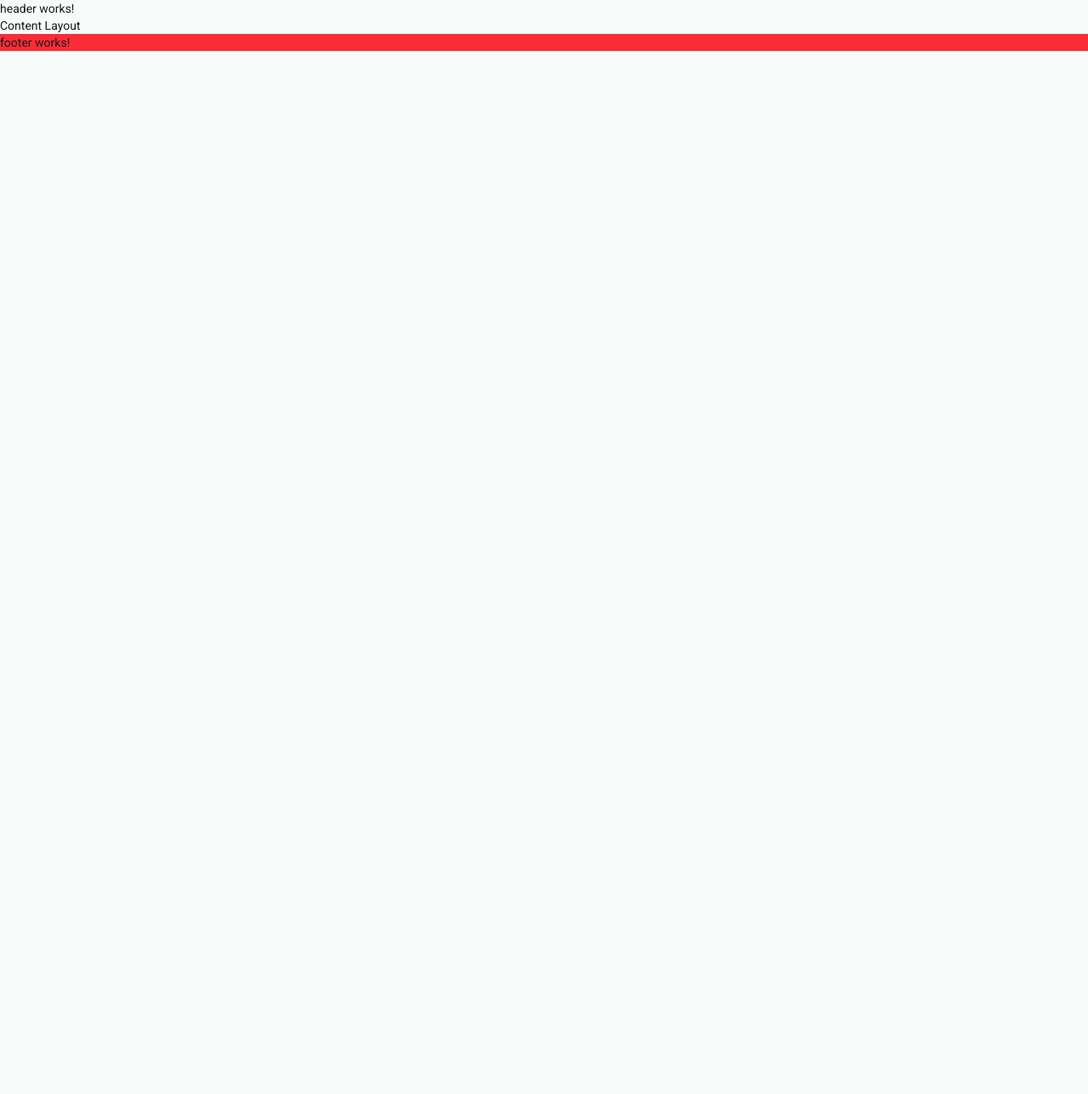
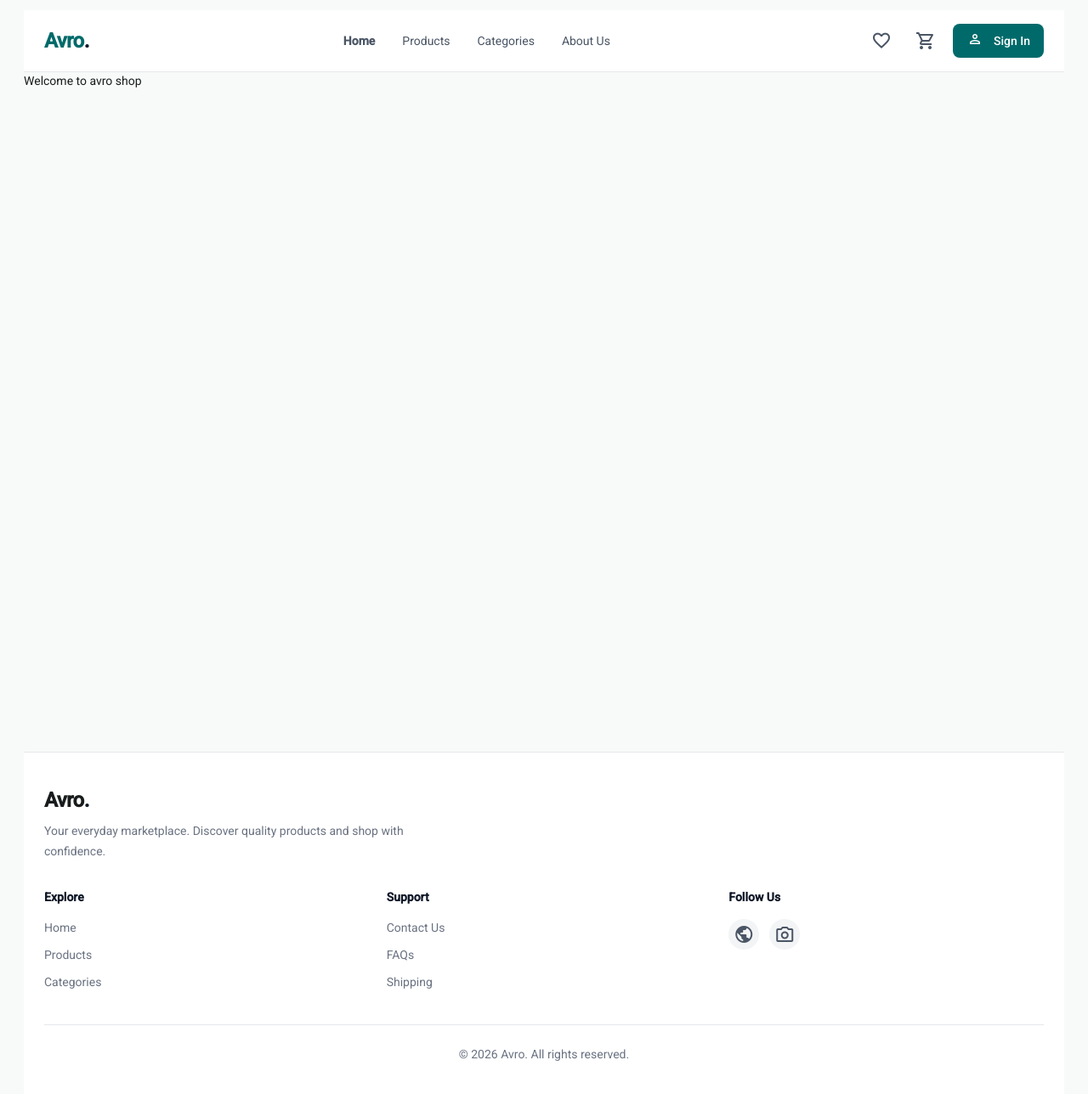
Before and after one commit to furqanRupom/avro, an Angular app: page / in a window 1280 px wide. Shown: the top 1288 px of the page at 85% size. Before the commit the page ends 800 px from the top, so only its background shows below. Built offline with nearby package versions, Linux system fonts and the light colour scheme.

Commit message:
feat(header & footer): added basic header and footer

```diff
--- a/src/app/layout/content-layout/content-layout.html
+++ b/src/app/layout/content-layout/content-layout.html
@@ -1,5 +1,9 @@
 <!-- layout/content-layout.html -->
-<app-header />
-<p>Content Layout</p>
-<router-outlet></router-outlet>
-<app-footer />
+<section class="max-w-7xl mx-auto py-3 px-7">
+  <app-header />
+  <main class="min-h-screen">
+   <h3>Welcome to avro shop</h3>
+    <router-outlet></router-outlet>
+  </main>
+  <app-footer />
+</section>
--- a/src/app/layout/footer/footer.html
+++ b/src/app/layout/footer/footer.html
@@ -1 +1,74 @@
-<p class="bg-red-500">footer works!</p>
+ <footer class="border-t border-gray-200 bg-white">
+   <div class="mx-auto max-w-7xl px-6 py-10">
+
+     <!-- Brand -->
+     <div class="mb-8">
+       <a
+         routerLink="/"
+         class="text-2xl font-bold tracking-tight text-primary"
+       >
+         Avro<span class="text-gray-900">.</span>
+       </a>
+
+       <p class="mt-2 max-w-md text-sm leading-6 text-gray-500">
+         Your everyday marketplace. Discover quality products and shop with
+         confidence.
+       </p>
+     </div>
+
+     <!-- Links -->
+     <div class="grid grid-cols-2 gap-8 sm:grid-cols-3">
+
+       <div>
+         <h3 class="mb-4 text-sm font-semibold text-gray-900">Explore</h3>
+
+         <ul class="space-y-3 text-sm text-gray-500">
+           <li><a routerLink="/" class="transition hover:text-primary">Home</a></li>
+           <li><a routerLink="/products" class="transition hover:text-primary">Products</a></li>
+           <li><a routerLink="/categories" class="transition hover:text-primary">Categories</a></li>
+         </ul>
+       </div>
+
+       <div>
+         <h3 class="mb-4 text-sm font-semibold text-gray-900">Support</h3>
+
+         <ul class="space-y-3 text-sm text-gray-500">
+           <li><a routerLink="/contact" class="transition hover:text-primary">Contact Us</a></li>
+           <li><a routerLink="/faq" class="transition hover:text-primary">FAQs</a></li>
+           <li><a routerLink="/shipping" class="transition hover:text-primary">Shipping</a></li>
+         </ul>
+       </div>
+
+       <div class="col-span-2 sm:col-span-1">
+         <h3 class="mb-4 text-sm font-semibold text-gray-900">Follow Us</h3>
+
+         <div class="flex gap-3">
+           <a
+             href="#"
+             aria-label="Facebook"
+             class="flex size-9 items-center justify-center rounded-full bg-gray-100 text-gray-600 transition hover:bg-primary/10 hover:text-primary"
+           >
+             <mat-icon>public</mat-icon>
+           </a>
+
+           <a
+             href="#"
+             aria-label="Instagram"
+             class="flex size-9 items-center justify-center rounded-full bg-gray-100 text-gray-600 transition hover:bg-primary/10 hover:text-primary"
+           >
+             <mat-icon>camera_alt</mat-icon>
+           </a>
+         </div>
+       </div>
+
+     </div>
+
+     <!-- Copyright -->
+     <div class="mt-10 border-t border-gray-200 pt-6">
+       <p class="text-center text-sm text-gray-500">
+         © {{ currentYear }} Avro. All rights reserved.
+       </p>
+     </div>
+
+   </div>
+ </footer>
--- a/src/app/layout/footer/footer.ts
+++ b/src/app/layout/footer/footer.ts
@@ -1,9 +1,12 @@
 import { Component } from '@angular/core';
-
+import { MatIconModule } from '@angular/material/icon';
+import { RouterLink,RouterLinkActive } from '@angular/router';
 @Component({
-  imports: [],
+  imports: [RouterLink,RouterLinkActive,MatIconModule],
   selector: 'app-footer',
   styleUrl: './footer.css',
   templateUrl: './footer.html',
 })
-export class Footer {}
+export class Footer {
+currentYear = new Date().getFullYear();
+}
--- a/src/app/layout/header/header.html
+++ b/src/app/layout/header/header.html
@@ -1 +1,77 @@
-<p>header works!</p>
+   <header class="sticky top-0 z-50 border-b border-gray-200 bg-white">
+     <div class="mx-auto flex max-w-7xl items-center justify-between px-4 py-4 sm:px-6">
+
+       <!-- Brand -->
+       <a
+         routerLink="/"
+         class="text-2xl font-bold tracking-tight text-[var(--mat-sys-primary)]"
+       >
+         Avro<span class="text-gray-900">.</span>
+       </a>
+
+       <!-- Desktop Navigation -->
+       <nav class="hidden items-center gap-8 md:flex">
+         <a
+           routerLink="/"
+           routerLinkActive="font-semibold text-[var(--mat-sys-primary)]"
+           [routerLinkActiveOptions]="{ exact: true }"
+           class="text-sm text-gray-600 transition hover:text-[var(--mat-sys-primary)]"
+         >
+           Home
+         </a>
+
+         <a
+           routerLink="/products"
+           routerLinkActive="font-semibold text-[var(--mat-sys-primary)]"
+           class="text-sm text-gray-600 transition hover:text-[var(--mat-sys-primary)]"
+         >
+           Products
+         </a>
+
+         <a
+           routerLink="/categories"
+           routerLinkActive="font-semibold text-[var(--mat-sys-primary)]"
+           class="text-sm text-gray-600 transition hover:text-[var(--mat-sys-primary)]"
+         >
+           Categories
+         </a>
+
+         <a
+           routerLink="/about"
+           routerLinkActive="font-semibold text-[var(--mat-sys-primary)]"
+           class="text-sm text-gray-600 transition hover:text-[var(--mat-sys-primary)]"
+         >
+           About Us
+         </a>
+       </nav>
+
+       <!-- Actions -->
+       <div class="flex items-center gap-3">
+
+         <a
+           routerLink="/wishlist"
+           aria-label="Wishlist"
+           class="flex size-10 items-center justify-center rounded-full text-gray-600 transition hover:bg-gray-100 hover:text-[var(--mat-sys-primary)]"
+         >
+           <mat-icon>favorite_border</mat-icon>
+         </a>
+
+         <a
+           routerLink="/cart"
+           aria-label="Shopping cart"
+           class="flex size-10 items-center justify-center rounded-full text-gray-600 transition hover:bg-gray-100 hover:text-[var(--mat-sys-primary)]"
+         >
+           <mat-icon>shopping_cart</mat-icon>
+         </a>
+
+         <a
+           routerLink="/auth/login"
+           class="hidden items-center gap-2 rounded-lg bg-[var(--mat-sys-primary)] px-4 py-2 text-sm font-medium text-white transition hover:opacity-90 sm:flex"
+         >
+           <mat-icon class="!text-[20px]">person_outline</mat-icon>
+           Sign In
+         </a>
+
+       </div>
+     </div>
+   </header>
--- a/src/app/layout/header/header.ts
+++ b/src/app/layout/header/header.ts
@@ -1,9 +1,11 @@
 import { Component } from '@angular/core';
+import { RouterLink, RouterLinkActive } from '@angular/router';
+import { MatIconModule } from '@angular/material/icon';
 
 @Component({
-  imports: [],
   selector: 'app-header',
+  imports: [RouterLink, RouterLinkActive, MatIconModule],
+  templateUrl: './header.html',
   styleUrl: './header.css',
-  templateUrl: './header.html',
 })
 export class Header {}
```
